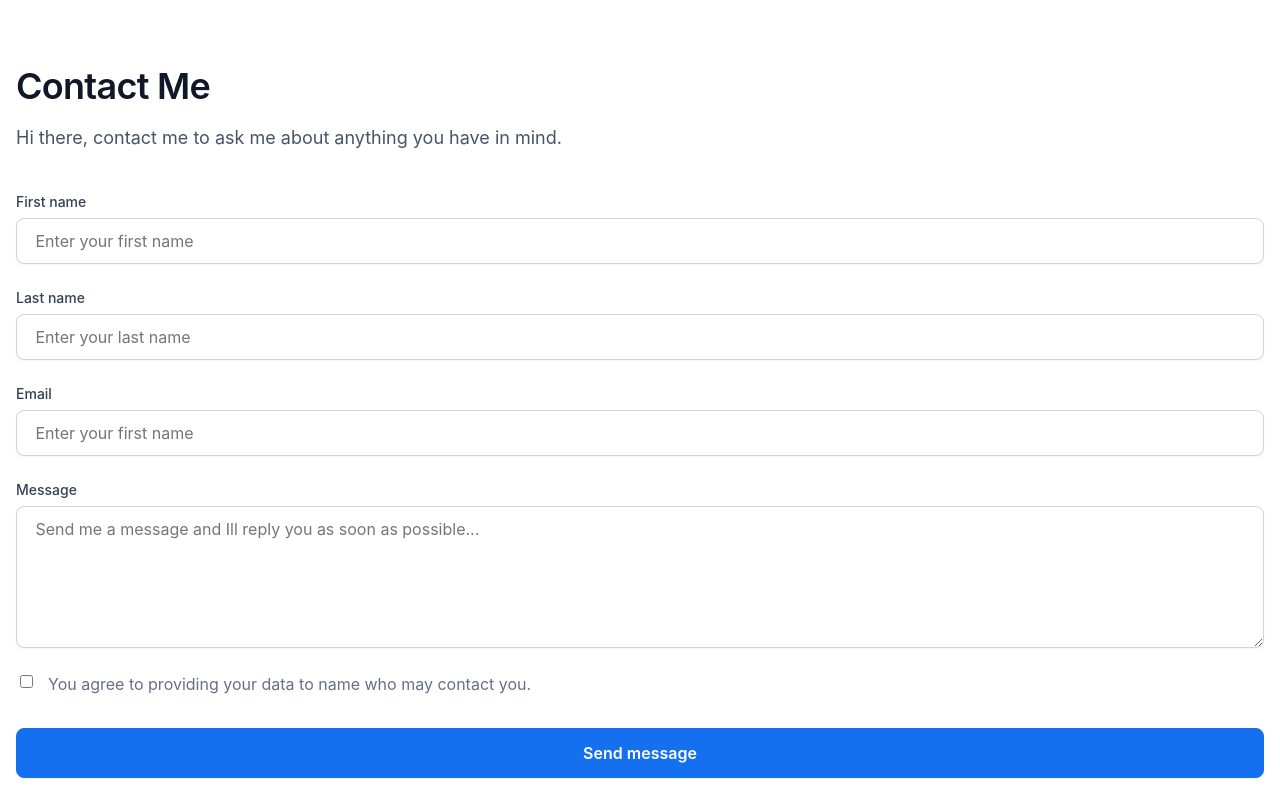
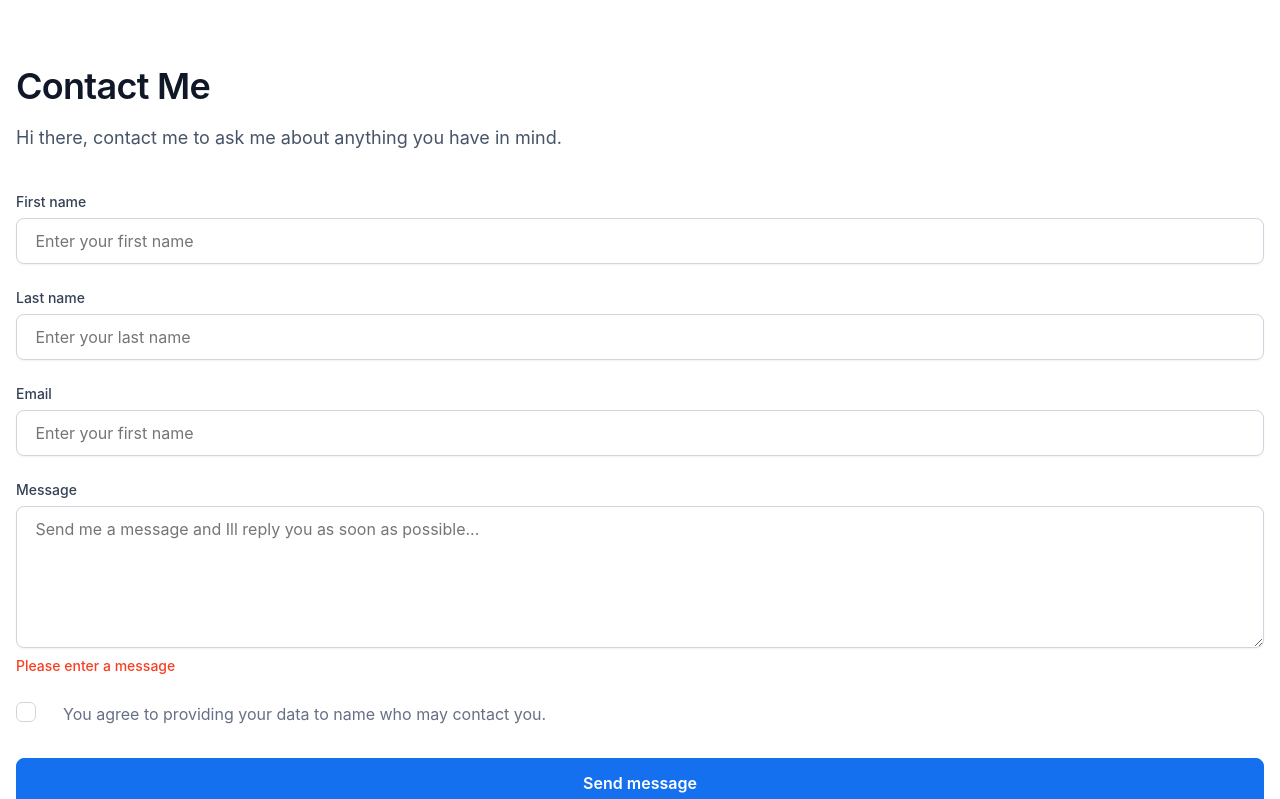
Before and after one commit to fauzurraheem/hngi9-first-project, a React (Create React App) app: page /contact in a window 1280 px wide. Shown: the top 799 px of the page. Built offline with nearby package versions, Linux system fonts and the light colour scheme.

Commit message:
feat: styled the textarea and checkbox with focus classes

```diff
--- a/src/pages/contact.css
+++ b/src/pages/contact.css
@@ -78,7 +78,13 @@ label{
   color: #667085;
   font-family: 'Inter';
   font-style: normal;
+  outline: none;
 
+}
+
+.textInputs:focus{
+  border: 1px solid #84CAFF;
+  box-shadow: 0px 1px 2px rgba(16, 24, 40, 0.05);
 }
 
 .mInputs-cb{
@@ -90,11 +96,128 @@ label{
   margin-bottom: 32px;
 }
 
-.checkbox{
-  /* background: #FFFFFF; */
+.textInputs-tx{
+  padding: 10px 14px;
+  /* gap: 8px; */
+  width:100%;
+  /* height: 44px; */
+  background: #FFFFFF;
+  border: 1px solid #D0D5DD;
+  box-shadow: 0px 1px 2px rgba(16, 24, 40, 0.05);
+  border-radius: 8px;
+  font-weight: 400;
+  font-size: 16px;
+  line-height: 24px;
+  color: #667085;
+  font-family: 'Inter';
+  font-style: normal;
+  outline: none;
+}
+
+.textInputs-tx:focus{
+  border: 1px solid #84CAFF;
+  box-shadow: 0px 1px 2px rgba(16, 24, 40, 0.05), 0px 0px 0px 4px #D1E9FF;
+}
+
+.e-p{
+  font-family: 'Inter';
+font-style: normal;
+font-weight: 500;
+font-size: 14px;
+line-height: 20px;
+/* identical to box height, or 143% */
+margin: 2px 0px;
+
+color: #F83F23;
+}
+
+/* .checkbox{
+  background: #FFFFFF;
   box-sizing: border-box;
   border: 1px solid #D0D5DD;
+  border-radius: 12px;
+  outline: none;
+} */
+
+.checkbox {
+  display: block;
+  position: relative;
+  padding-left: 35px;
+  margin-bottom: 12px;
+  cursor: pointer;
+  font-size: 22px;
+  -webkit-user-select: none;
+  -moz-user-select: none;
+  -ms-user-select: none;
+  user-select: none;
+}
+
+.checkbox input {
+  position: absolute;
+  opacity: 0;
+  cursor: pointer;
+  height: 0;
+  width: 0;
+}
+
+/* Create a custom checkbox */
+.checkmark {
+  position: absolute;
+  top: 0;
+  left: 0;
+  background-color: #eee;
+  width: 20px;
+height: 20px;
+background: #FFFFFF;
+border: 1px solid #D0D5DD;
+border-radius: 6px;
+}
+
+/* On mouse-over, add a grey background color */
+.checkbox:focus input ~ .checkmark {
+  border: 1px solid #84CAFF;
+  box-shadow: 0px 0px 0px 4px #D1E9FF;
+}
+
+/* When the checkbox is checked, add a blue background */
+.checkbox input:checked ~ .checkmark {
+  background: #F9FAFB;
+  border: 1px solid #1570EF;
   border-radius: 6px;
+}
+.checkbox input:focus ~ .checkmark {
+  border: 1px solid #84CAFF;
+  box-shadow: 0px 0px 0px 4px #D1E9FF;
+}
+
+
+/* Create the checkmark/indicator (hidden when not checked) */
+.checkmark:after {
+  content: "";
+  position: absolute;
+  display: none;
+}
+
+/* Show the checkmark when checked */
+.checkbox input:checked ~ .checkmark:after {
+  display: block;
+}
+
+.checkbox .checkmark:after {
+  left: 6px;
+  top: 3px;
+  width: 4px;
+  height: 8px;
+  border:  0px solid #1570EF;
+  border-width: 0 2px 2px 0;
+  -webkit-transform: rotate(45deg);
+  -ms-transform: rotate(45deg);
+  transform: rotate(45deg);
+}
+
+
+.checkbox:focus{
+
 }
 
 .m-p{
@@ -120,11 +243,33 @@ label{
   border-radius: 8px;
 }
 
+.div-btn:hover{
+  background: #175CD3;
+/* Primary/700 */
+
+border: 1px solid #175CD3;
+/* Shadow/xs */
+
+box-shadow: 0px 1px 2px rgba(16, 24, 40, 0.05);
+}
+
+.div-btn:focus{
+  background: #1570EF;
+border: 1px solid #1570EF;
+box-shadow: 0px 1px 2px rgba(16, 24, 40, 0.05), 0px 0px 0px 4px #D1E9FF;
+}
+
+.div-btn:disabled{
+  background: #B2DDFF;
+border: 1px solid #B2DDFF;
+box-shadow: 0px 1px 2px rgba(16, 24, 40, 0.05);
+}
+
 .btn{
   font-family: 'Inter';
-font-style: normal;
-font-weight: 600;
-font-size: 16px;
-line-height: 24px;
-color: #FFFFFF;
+  font-style: normal;
+  font-weight: 600;
+  font-size: 16px;
+  line-height: 24px;
+  color: #FFFFFF;
 }
--- a/src/pages/contact.js
+++ b/src/pages/contact.js
@@ -8,19 +8,6 @@ const Contact = () => {
         <div className='tContainer'>
           <div className='tHead'>
             <h2 className='t-h2'>Contact Me
-
-
-
-              {/* This is a hint text to help user.
-
-              This is a hint text to help user.
-
-
-              This is a hint text to help user.
-
-
-
-              */}
             </h2>
             <p className='t-p'>Hi there, contact me to ask me about anything you have in mind.</p>
           </div>
@@ -44,10 +31,14 @@ const Contact = () => {
             </div>
             <div className='mInputs'>
               <label for=''>Message</label>
-              <textarea className='textInputs' type='text' rows={5} placeholder=' Send me a message and Ill reply you as soon as possible...' />
+              <textarea className='textInputs-tx' type='text' rows={5} placeholder=' Send me a message and Ill reply you as soon as possible...' />
+              <p className='e-p'>Please enter a message</p>
             </div>
             <div className='mInputs-cb'>
-              <input className='checkbox' type='checkbox' placeholder=' Enter your first name' />
+              <label className='checkbox'>
+                <input type='checkbox'/>
+                <span class="checkmark"></span>
+              </label>
               <p className='m-p'>You agree to providing your data to name who may contact you.</p>
             </div>
             <button className='div-btn'>
```
